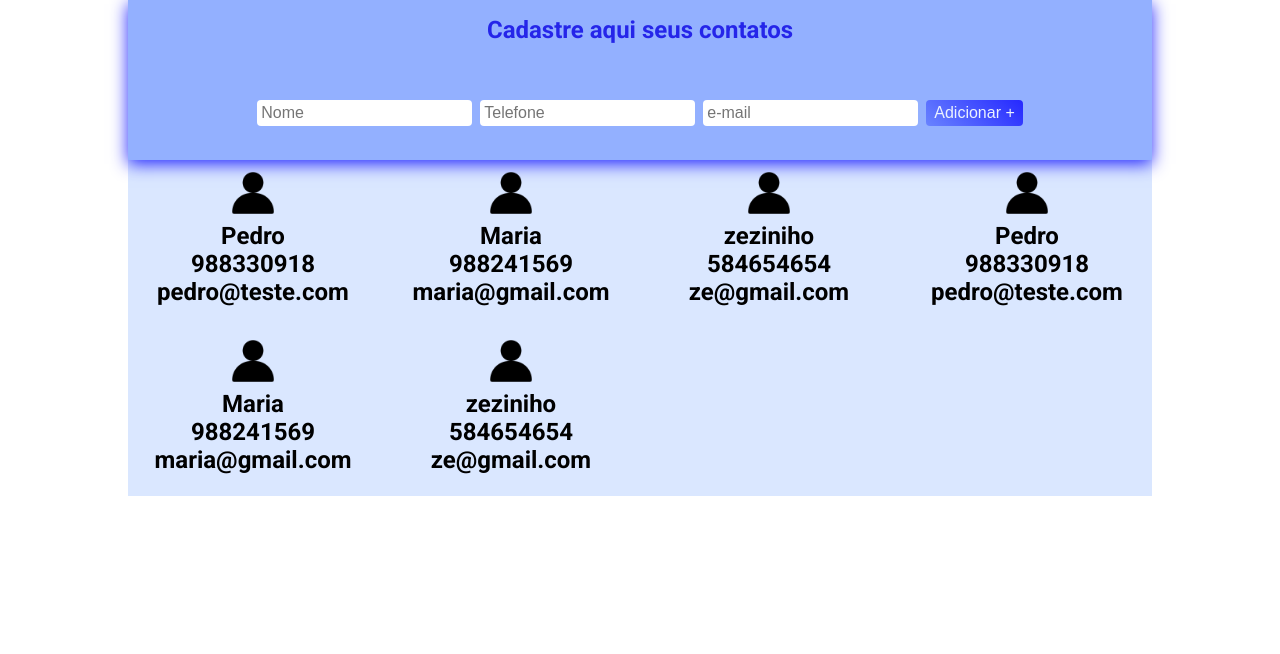
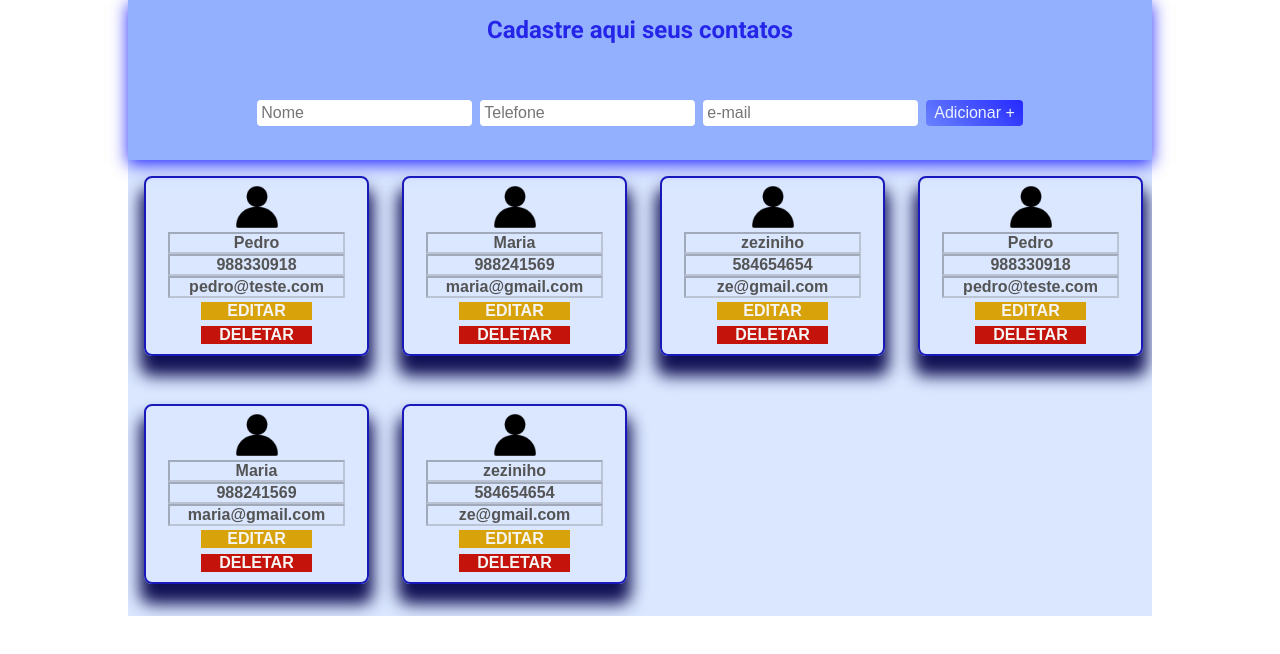
Before and after one commit to PedroTeixeira-dev/modulo-32---exercicio, a React (Create React App) app: page / in a window 1280 px wide. Shown: the top 654 px of the page. Built offline with nearby package versions, Linux system fonts and the light colour scheme.

Commit message:
- começando a criar o reducer

```diff
--- a/package.json
+++ b/package.json
@@ -15,6 +15,7 @@
     "react-dom": "^18.2.0",
     "react-redux": "^9.1.0",
     "react-scripts": "5.0.1",
+    "save": "^2.9.0",
     "styled-components": "^6.1.8",
     "typescript": "^4.9.5",
     "web-vitals": "^2.1.4"
--- a/src/components/CardContato/index.tsx
+++ b/src/components/CardContato/index.tsx
@@ -1,12 +1,28 @@
 import { Contato } from '../../containers/ListaDeContatos'
 import { CardContato } from './styled'
 import MinhaImagem from '../../assets/icons/contato.png'
+import { useState } from 'react'
 
-export const Card = ({ nome, telefone, email }: Contato) => (
-  <CardContato>
-    <img srcSet={MinhaImagem} />
-    <h2>{nome}</h2>
-    <h2>{telefone}</h2>
-    <h2>{email}</h2>
-  </CardContato>
-)
+export const Card = ({ nome, telefone, email }: Contato) => {
+  const [estaEditando, setEstaEditando] = useState(false)
+
+  return (
+    <CardContato>
+      <img srcSet={MinhaImagem} />
+      <input disabled={!estaEditando} defaultValue={nome} />
+      <input disabled={!estaEditando} defaultValue={telefone} />
+      <input disabled={!estaEditando} defaultValue={email} />
+      {estaEditando ? (
+        <button onClick={(e) => setEstaEditando(false)} className="editar">
+          SALVAR
+        </button>
+      ) : (
+        <button onClick={(e) => setEstaEditando(true)} className="editar">
+          EDITAR
+        </button>
+      )}
+
+      <button className="deletar">DELETAR</button>
+    </CardContato>
+  )
+}
--- a/src/components/CardContato/styled.ts
+++ b/src/components/CardContato/styled.ts
@@ -1,13 +1,49 @@
 import styled from 'styled-components'
 
 export const CardContato = styled.div`
-  height: 160px;
-  margin-top: 8px;
-  margin-left: 8px;
-  margin-right: 8px;
-  text-align: center;
+  height: 180px;
+  margin-top: 16px;
+  margin-left: 16px;
+  margin-right: 16px;
+  margin-bottom: 32px;
+  justify-content: center;
+  align-items: center;
+  border: #1818bb solid 2px;
+  border-radius: 8px;
+  width: 90%;
+  display: flex;
+  flex-direction: column;
+  box-shadow: 0px 16px 16px 4px #111155;
 
   img {
     width: 50px;
   }
+
+  input {
+    background-color: transparent;
+    text-align: center;
+    font-size: 16px;
+    font-weight: bold;
+    width: 80%;
+  }
+
+  button {
+    width: 50%;
+    font-size: 16px;
+    font-weight: bold;
+    border: none;
+    color: whitesmoke;
+    margin-bottom: 2px;
+    margin-top: 4px;
+    cursor: pointer;
+  }
+
+  .editar {
+    background-color: #d8a30a;
+  }
+
+  .deletar {
+    background-color: #c4130a;
+    margin-bottom: 6px;
+  }
 `
--- a/src/containers/ListaDeContatos/index.tsx
+++ b/src/containers/ListaDeContatos/index.tsx
@@ -1,5 +1,5 @@
 import { Card } from '../../components/CardContato'
-import { TodosContatos } from './style'
+import { Main, TodosContatos } from './style'
 
 export type Contato = {
   nome: string
@@ -43,7 +43,7 @@ const ListaDeContatos = () => {
 
   return (
     <>
-      <main>
+      <Main>
         <TodosContatos>
           {listaDeContato.map((contato) => (
             <li key={contato.telefone}>
@@ -55,7 +55,7 @@ const ListaDeContatos = () => {
             </li>
           ))}
         </TodosContatos>
-      </main>
+      </Main>
     </>
   )
 }
--- a/src/containers/ListaDeContatos/style.ts
+++ b/src/containers/ListaDeContatos/style.ts
@@ -4,4 +4,10 @@ export const TodosContatos = styled.ul`
   display: grid;
   grid-template-columns: 1fr 1fr 1fr 1fr;
   column-gap: 8px;
+  max-width: 1024px;
+  width: 100%;
 `
+export const Main = styled.main`
+  height: 100%;
+  overflow-y: scroll;
+`
--- /dev/null
+++ b/src/store/index.ts
@@ -0,0 +1,6 @@
+import { configureStore } from '@reduxjs/toolkit'
+
+const store = configureStore({
+  reducers:
+  // reducers vem aqui
+})
--- /dev/null
+++ b/src/store/reducers/contatos.ts
@@ -0,0 +1 @@
+import { createSlice, PayloadAction } from '@reduxjs/toolkit'
```
Also changed, not shown: 1 other file (tests, documents, lock files or other folders).
